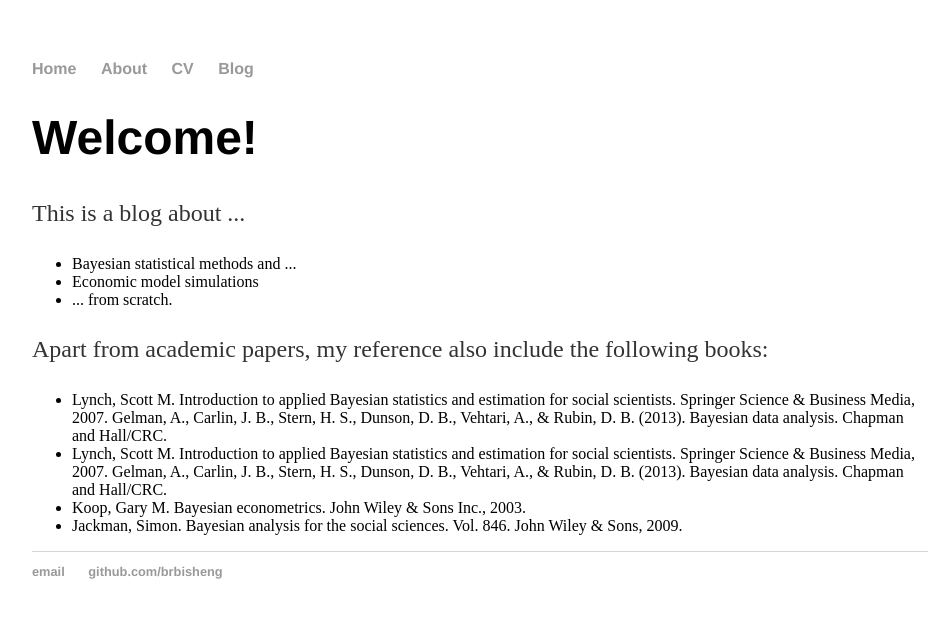
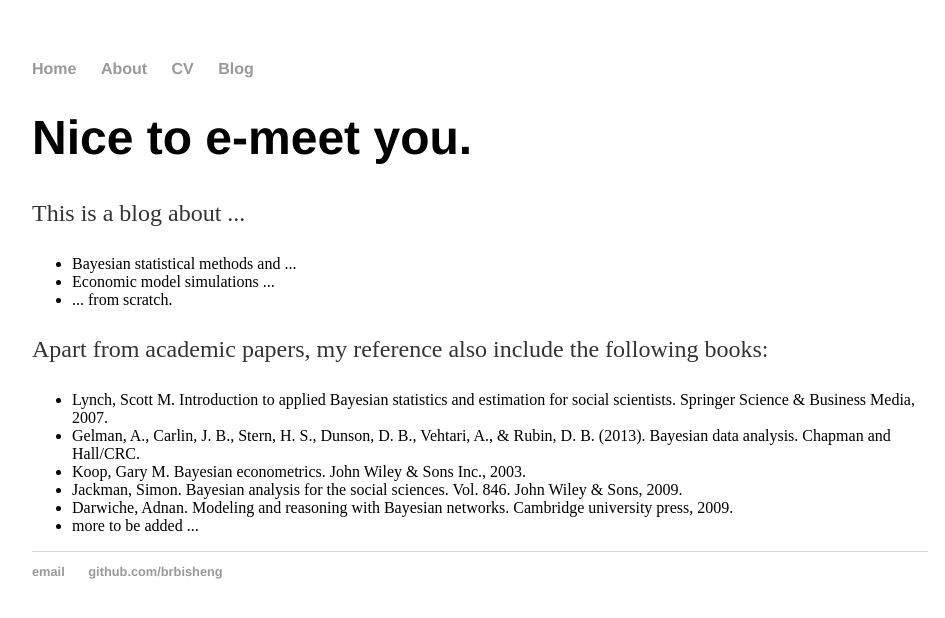
Before and after one commit to brbisheng/brbisheng.github.io, a Jekyll site: the page built from index.html, in a window 1280 px wide. Shown: the top 618 px of the page, without its empty margins (160-1105 px from the left). Built offline with Jekyll 4.4.1, drawn with Linux system fonts in a browser that asks for light colours.

Commit message:
Update index.html

```diff
--- a/index.html
+++ b/index.html
@@ -3,21 +3,21 @@ layout: default
 title: Assigned to default.html
 ---
 <div class="blurb">
-	<h1>Welcome!</h1>
+	<h1>Nice to e-meet you.</h1>
 	<p>This is a blog about ... </p>
 	<ul>
 		<li>Bayesian statistical methods and ...</li>
-		<li>Economic model simulations</li>
+		<li>Economic model simulations ... </li>
 		<li>... from scratch.</li>
 	</ul>
 	<p>Apart from academic papers, my reference also include the following books: </p>
 	<ul>
-		<li>Lynch, Scott M. Introduction to applied Bayesian statistics and estimation for social scientists. Springer Science & Business Media, 2007.
-Gelman, A., Carlin, J. B., Stern, H. S., Dunson, D. B., Vehtari, A., & Rubin, D. B. (2013). Bayesian data analysis. Chapman and Hall/CRC.</li>
-		<li>Lynch, Scott M. Introduction to applied Bayesian statistics and estimation for social scientists. Springer Science & Business Media, 2007.
-Gelman, A., Carlin, J. B., Stern, H. S., Dunson, D. B., Vehtari, A., & Rubin, D. B. (2013). Bayesian data analysis. Chapman and Hall/CRC.</li>
+		<li>Lynch, Scott M. Introduction to applied Bayesian statistics and estimation for social scientists. Springer Science & Business Media, 2007.</li>
+		<li>Gelman, A., Carlin, J. B., Stern, H. S., Dunson, D. B., Vehtari, A., & Rubin, D. B. (2013). Bayesian data analysis. Chapman and Hall/CRC.</li>
 		<li>Koop, Gary M. Bayesian econometrics. John Wiley & Sons Inc., 2003.</li>
                 <li>Jackman, Simon. Bayesian analysis for the social sciences. Vol. 846. John Wiley & Sons, 2009.</li>
+		<li>Darwiche, Adnan. Modeling and reasoning with Bayesian networks. Cambridge university press, 2009.</li>
+		<li>more to be added ...</li>
 	</ul>
 </div><!-- /.blurb -->
 <!-- I will put some Bayesian material here. <em>A Touch of Evil</em> ... <a href="/about">Read more about it...</a>-->
```
